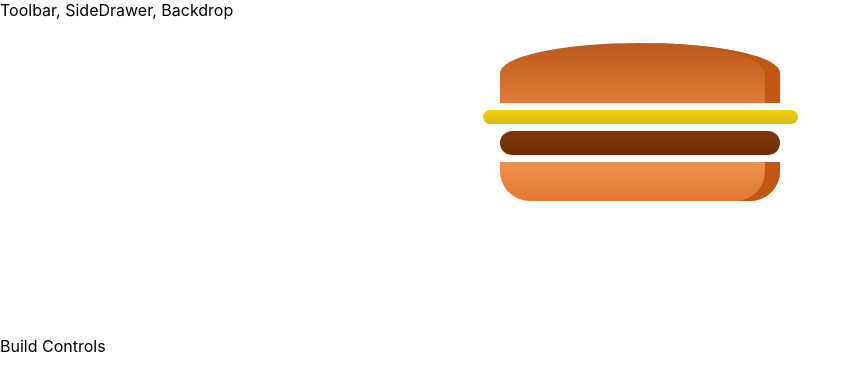
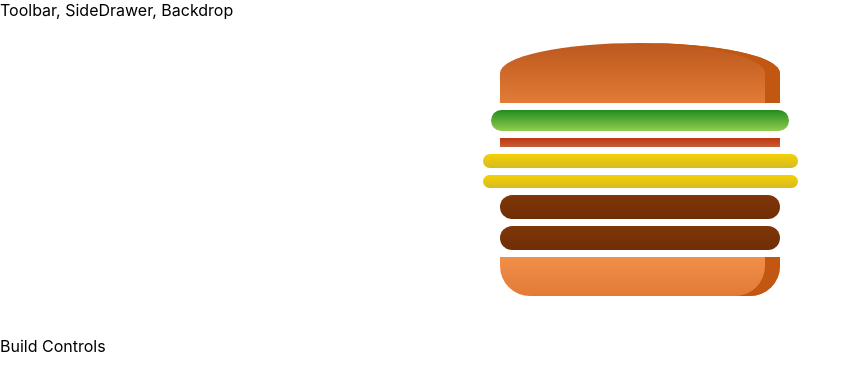
Before and after one commit to laodesafar/burger, a React (Create React App) app: page / in a window 1280 px wide. Shown: the top 390 px of the page, without its empty margins (0-860 px from the left). Built offline with nearby package versions, Linux system fonts and the light colour scheme.

Commit message:
Output Bumbu dinamis

```diff
--- a/src/components/Burger/Burger.js
+++ b/src/components/Burger/Burger.js
@@ -4,11 +4,16 @@ import classes from './Burger.module.css';
 import BumbuBurger from './BumbuBurger/BumbuBurger';
 
 const burger = props => {
+    const transformasiBumbu = Object.keys(props.bumbu)
+        .map(buKey => {
+            return [...Array( props.bumbu[buKey])].map((_, i) => {
+                return <BumbuBurger key={buKey + i} type={buKey} />;
+            });
+        });
     return (
         <div className={classes.Burger}>
             <BumbuBurger type="bread-top"/>
-            <BumbuBurger type="cheese"/>
-            <BumbuBurger type="meat"/>
+            {transformasiBumbu}
             <BumbuBurger type="bread-bottom"/>
         </div>
     );
--- a/src/containers/BurgerBuilder/BurgerBuilder.js
+++ b/src/containers/BurgerBuilder/BurgerBuilder.js
@@ -4,10 +4,18 @@ import Aux from "../../hoc/Bantu";
 import Burger from "../../components/Burger/Burger";
 
 class BurgerBuilder extends Component {
+  state = {
+    bumbu: {
+      salad: 1,
+      bacon: 1,
+      cheese: 2,
+      meat: 2
+    }
+  };
   render() {
     return (
       <Aux>
-        <Burger />
+        <Burger bumbu={this.state.bumbu} />
         <div>Build Controls</div>
       </Aux>
     );
```
